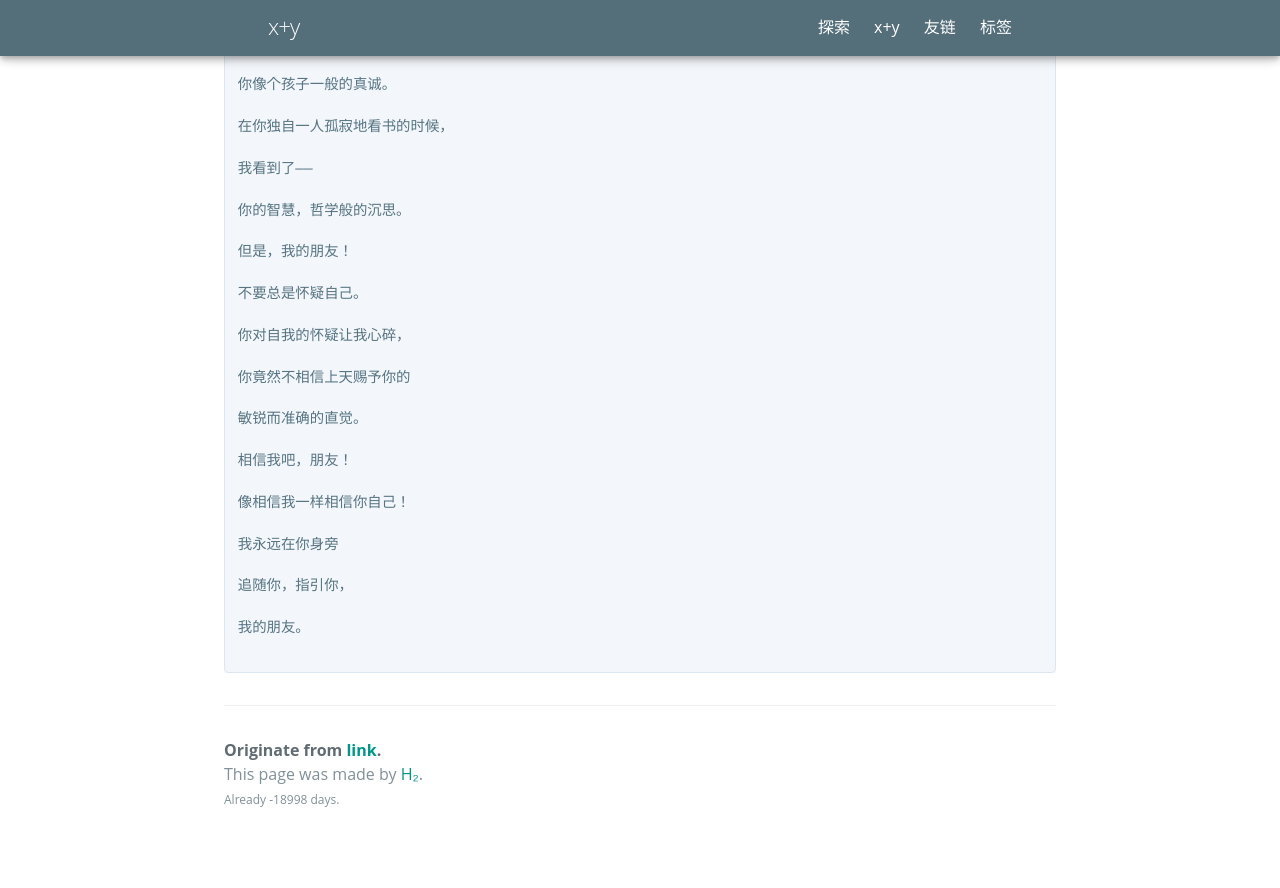
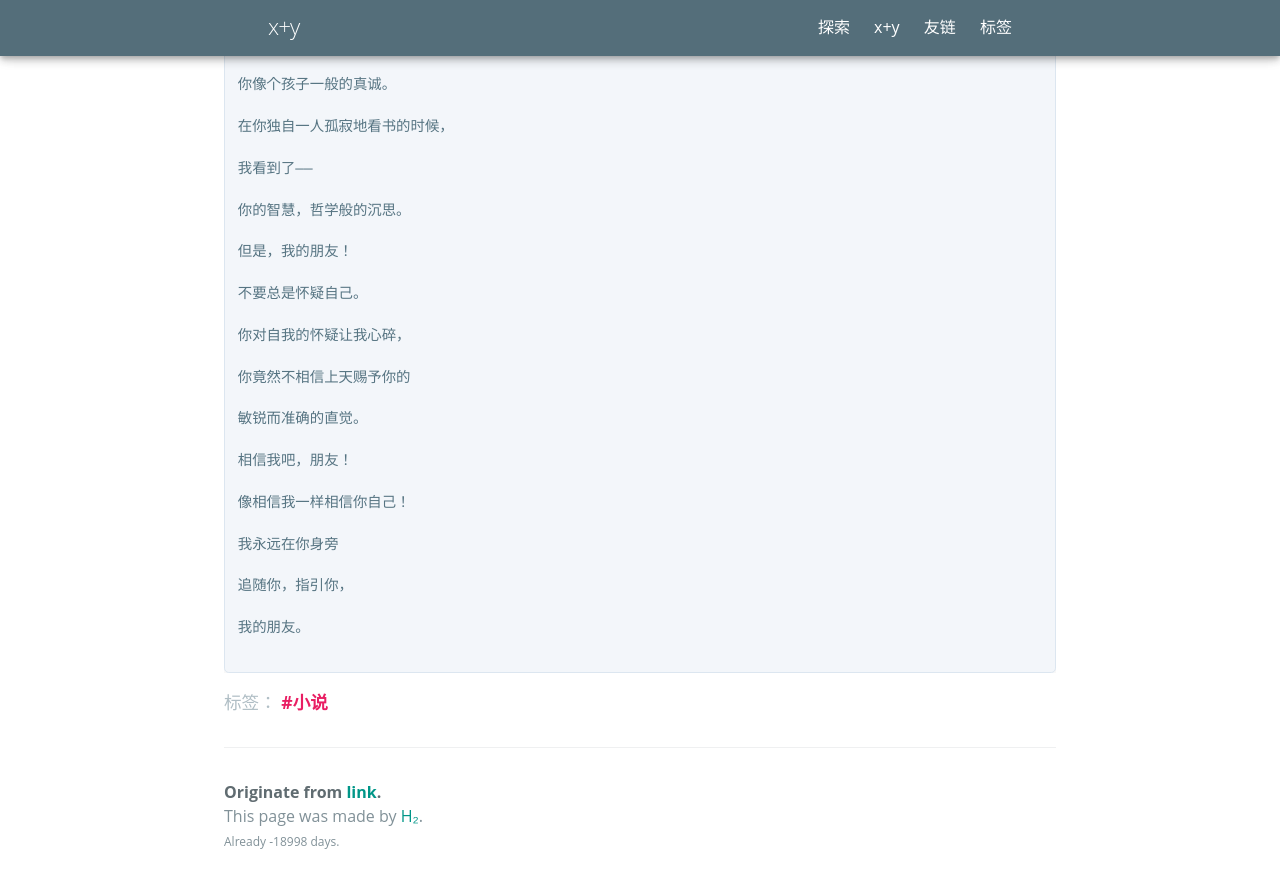
Before and after one commit to xplusy44/xplusy44.github.io, a Jekyll site: the page built from _posts/2022-1-8-朋友.md, in a window 1280 px wide and 900 px high, scrolled down 3107 px. Shown: the top 888 px of the window. Built offline with Jekyll 4.4.1, drawn with Linux system fonts in a browser that asks for light colours; some web fonts are replaced; our own code applies the rules of GitHub Pages for plain Markdown files; before the commit the page ends 3965 px from its top, so only the background shows below that.

Commit message:
Update 2022-1-8-朋友.md

```diff
--- a/_posts/2022-1-8-朋友.md
+++ b/_posts/2022-1-8-朋友.md
@@ -1,3 +1,9 @@
+---
+layout: post
+title: 朋友
+tags: 小说
+---
+
 >有朋自远方来，不亦乐乎？
 
 在这漆黑的夜晚，我独自走在路上。一股寒风扑面而来，我却觉得异常清醒，甚至有点享受这种感觉。路灯灰暗，有点儿看不清路，然而路上空荡得冷清，所以我可以清晰地听见自己的脚步声，也无碰上他人之虞。我嗅到了浓烈的自由气息，但其中却夹杂着一丝孤寂。在这笼罩着神秘气息的夜晚，我竟然独自走在路上。
```
